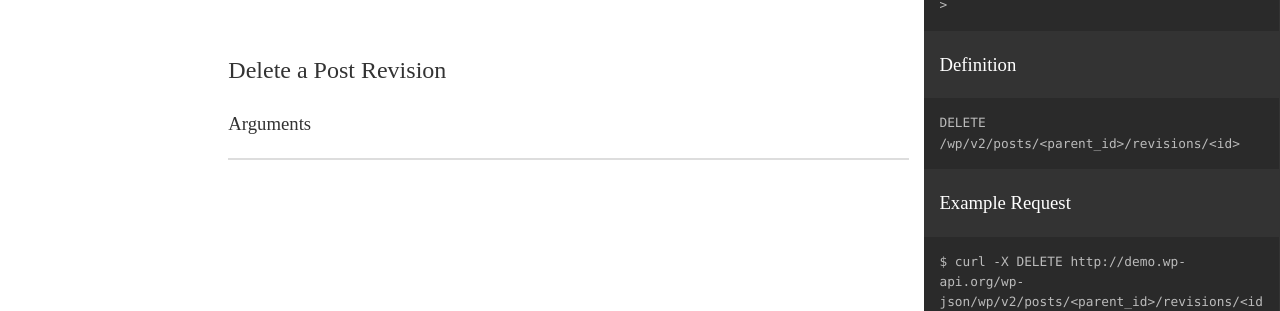
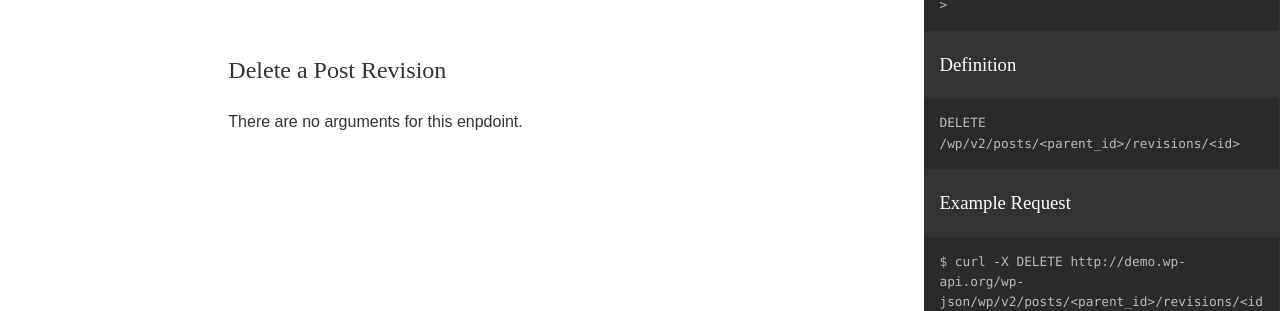
Before and after one commit to WP-API/docs-v2, a Jekyll site: the page built from reference/posts/revisions.html, in a window 1280 px wide. Shown: the part 1566-1877 px from the top of the page. Built offline with Jekyll 4.4.1, drawn with Linux system fonts in a browser that asks for light colours; Markdown is read by kramdown in place of the engine named in the settings.

Commit message:
Don't show args table if there are none

```diff
--- a/_includes/reference-parts/args-list.html
+++ b/_includes/reference-parts/args-list.html
@@ -1,3 +1,4 @@
+{% if include.args.size > 0 %}
 	<h3>Arguments</h3>
 	<table class="arguments">
 		{% for arg in include.args %}
@@ -24,6 +25,6 @@
 			</tr>
 		{% endfor %}
 	</table>
-{% if include.args.size == 0 %}
+{% else %}
 	<p>There are no arguments for this enpdoint.
 {% endif %}
```
Lines whose indentation alone changed are shown as unchanged.
